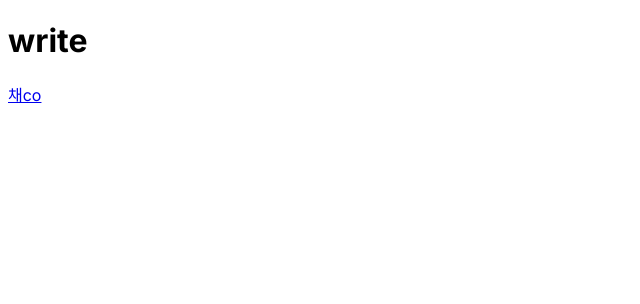
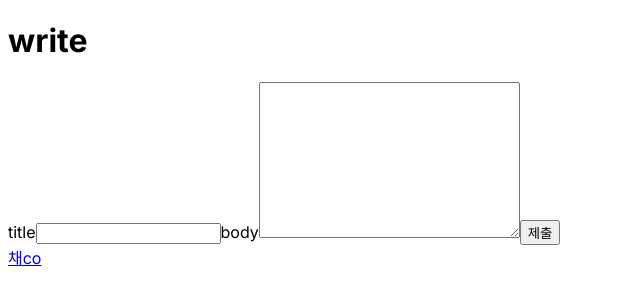
Before and after one commit to h-164/glogtest, a Next.js app: page /write in a window 1280 px wide. Shown: the top 304 px of the page, without its empty margins (0-640 px from the left). Built offline with nearby package versions, Linux system fonts and the light colour scheme.

Commit message:
feat : mongoDB 연결 post test

```diff
--- /dev/null
+++ b/src/app/api/notices/route.ts
@@ -0,0 +1,14 @@
+import { postNotice } from "../../../lib/notice-db";
+import { NextRequest } from "next/server";
+
+export async function POST(request:NextRequest){
+    try {
+        const {title, body} = await request.json();
+        const data = await postNotice({title,body});
+        return Response.json({ data });
+    } catch (error:any) {
+      console.error(error.response);
+
+      return Response.json({ error: 'An error occurred' }, { status: 400 });
+    }
+}
--- a/src/app/write/page.tsx
+++ b/src/app/write/page.tsx
@@ -1,10 +1,39 @@
+"use client";
+
 import Link from "next/link";
+import { FormEvent } from "react";
 
 export default function write() {
+  const onSubmit = (event: FormEvent<HTMLFormElement>) => {
+    event.preventDefault();
+
+    const formElement = event.currentTarget.elements;
+    const tilteElement = formElement.namedItem("title") as HTMLInputElement;
+    const bodyElement = formElement.namedItem("body") as HTMLTextAreaElement;
+
+    const title = tilteElement?.value;
+    const body = bodyElement?.value;
+
+    fetch("/api/notices", {
+      method: "POST",
+      headers: {
+        "Content-Type": "application/json",
+      },
+      body: JSON.stringify({ title, body }),
+    });
+  };
+
   return (
-    <main>
+    <div>
       <h1>write</h1>
+      <form action="" onSubmit={onSubmit}>
+        <span>title</span>
+        <input type="text" name="title" id="title" />
+        <span>body</span>
+        <textarea name="body" id="body" cols={30} rows={10}></textarea>
+        <button type="submit">제출</button>
+      </form>
       <Link href="/">채co</Link>
-    </main>
+    </div>
   );
 }
--- a/src/lib/connect-db.ts
+++ b/src/lib/connect-db.ts
@@ -19,6 +19,7 @@ export const connectDb = async () => {
     })
     console.log("connected to DB");
     } catch(error){
+        console.log("hi")
         console.error(error);
         throw error;
     }
```
Also changed, not shown: src/api/route.ts (deleted, +0 -9 lines), 1 other file (tests, documents, lock files or other folders).
